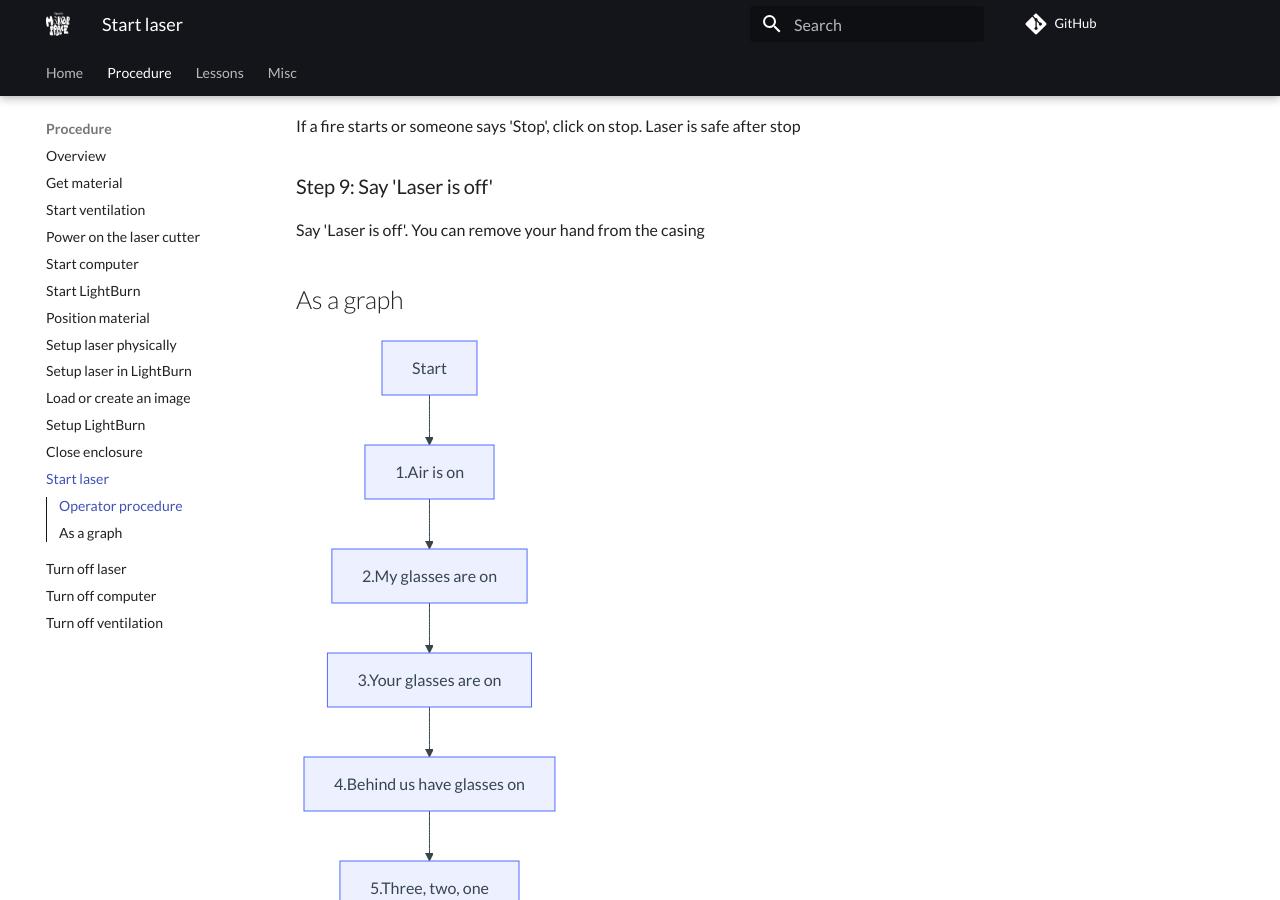
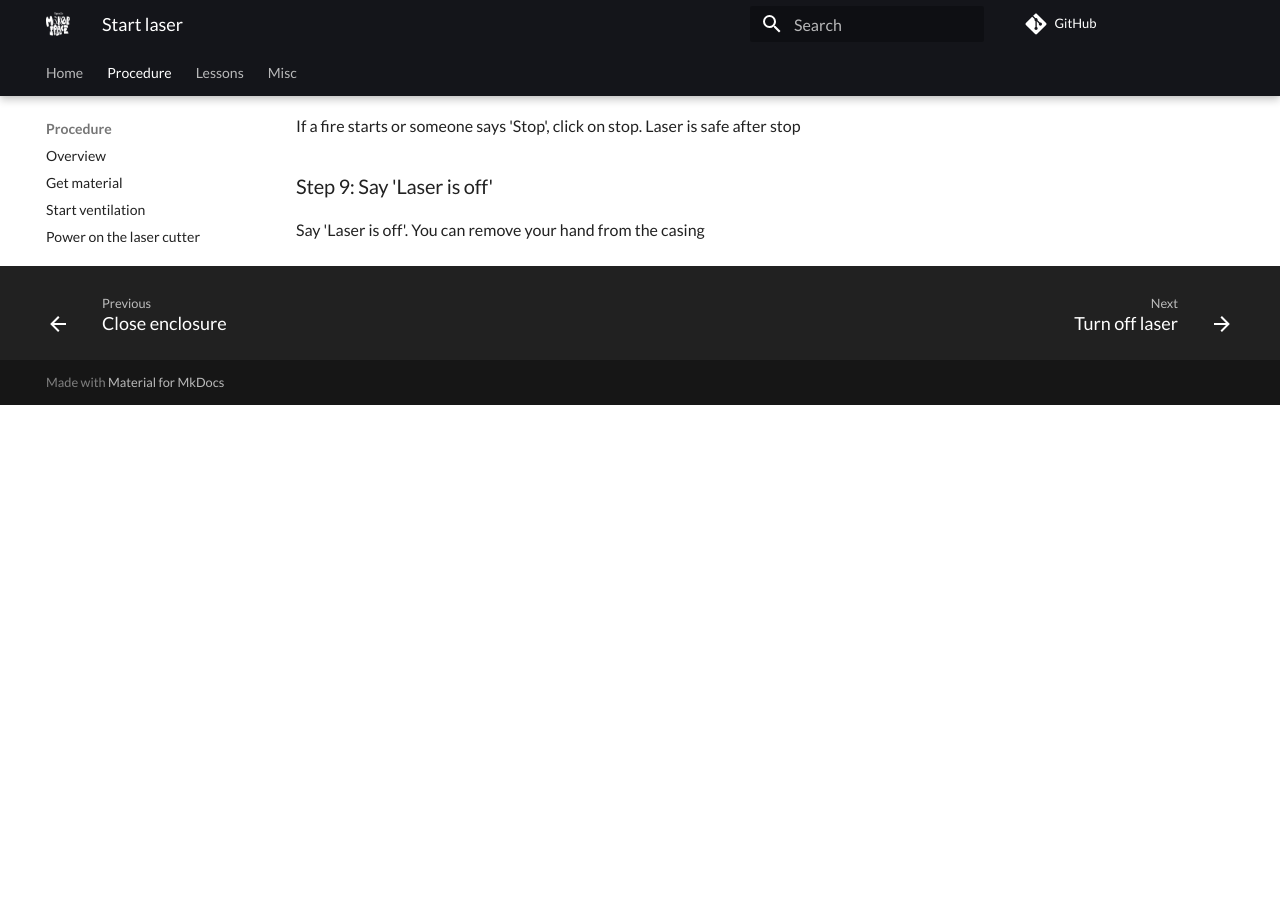
Before and after one commit to uppsala-makerspace/laser_cutter_guide, an MkDocs documentation site: the page built from docs/steps/start_laser.md, in a window 1280 px wide and 900 px high, scrolled down 3449 px. Built offline with MkDocs 1.6.1 and Material for MkDocs 9.7.7, drawn with Linux system fonts in a browser that asks for light colours; comment, search, counter and statistics services are not loaded; after the commit the page ends 3854 px from its top, so only the background shows below that; some of the changed lines change nothing that is shown.

Commit message:
Remove useless graph

````diff
--- a/docs/steps/start_laser.md
+++ b/docs/steps/start_laser.md
@@ -90,29 +90,3 @@ If a fire starts or someone says 'Stop', click on stop. Laser is safe after stop
 ### Step 9: Say 'Laser is off'
 
 Say 'Laser is off'. You can remove your hand from the casing
-
-## As a graph
-
-```mermaid
-flowchart TD
-   start[Start]
-   check_air[1.Air is on]
-   check_my_glasses[2.My glasses are on]
-   check_your_glasses[3.Your glasses are on]
-   check_behind_glasses[4.Behind us have glasses on]
-   countdown[5.Three, two, one]
-   press_start[6.Press start]
-   laser_is_on[7.Laser is on]
-   all_is_well[8.All is wll]
-   laser_is_off[9.Laser is off]
-
-   start --> check_air
-   check_air --> check_my_glasses
-   check_my_glasses --> check_your_glasses
-   check_your_glasses --> check_behind_glasses
-   check_behind_glasses --> countdown
-   countdown --> press_start
-   press_start --> laser_is_on
-   laser_is_on --> all_is_well
-   all_is_well --> laser_is_off
-```
````
